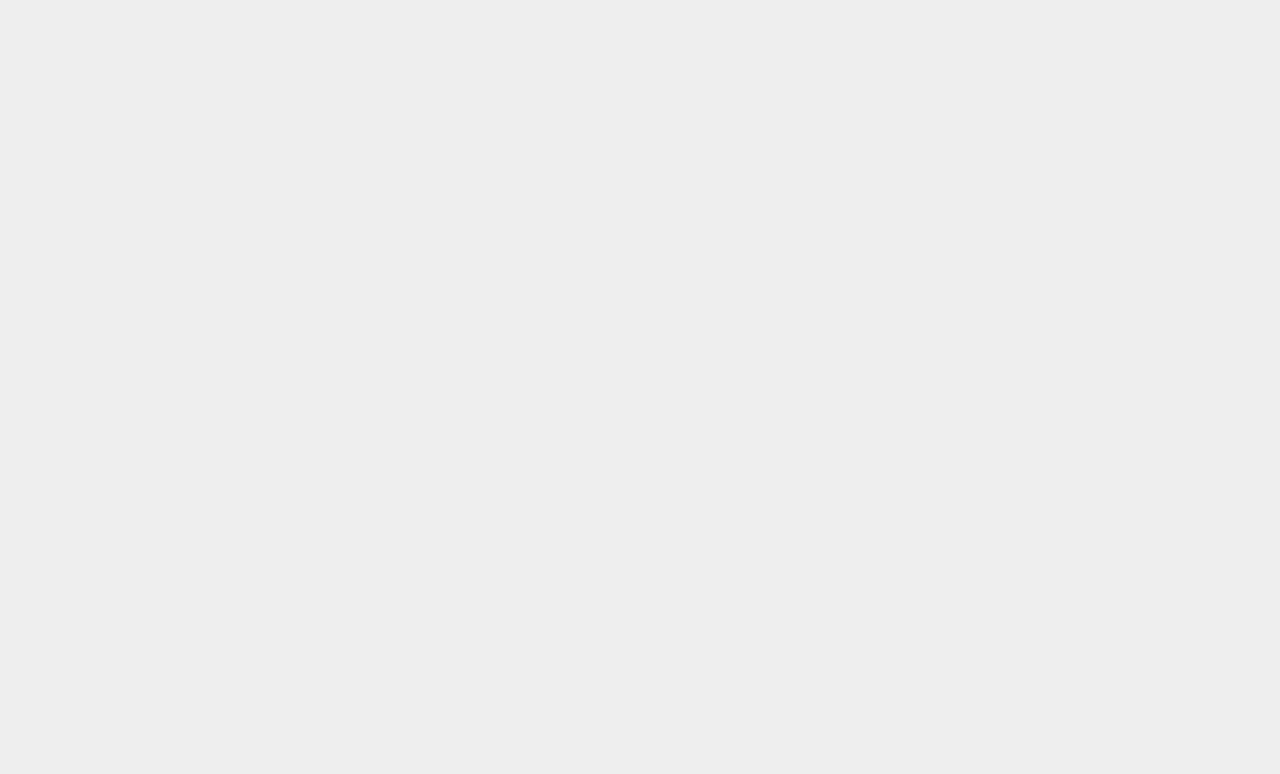
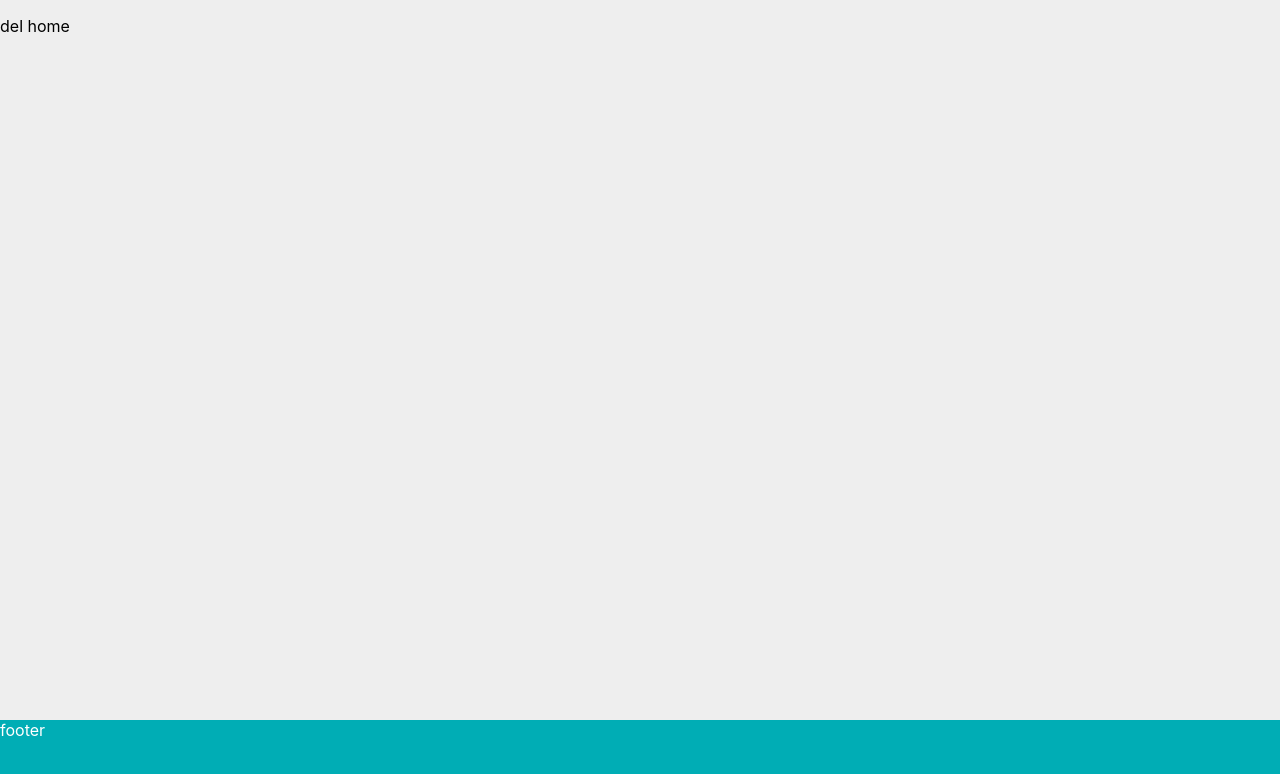
Before and after one commit to e-commerce-henry/client-pf-e-commerce, a React (Create React App) app: page / in a window 1280 px wide. Shown: the top 774 px of the page. Built offline with nearby package versions, Linux system fonts and the light colour scheme.

Commit message:
cambio en App

```diff
--- a/src/App.js
+++ b/src/App.js
@@ -1,16 +1,17 @@
 import React from 'react';
 import './App.css';
 import { Routes, Route } from "react-router-dom";
+import Home from './components/Home/Home';
 
 function App() {
   return (
-      <div className="App">
+      <>
         <Routes>
-          <Route path="/" />
+          <Route exact path='/' element={<Home />} />
           {/* <Route path="/" element={} />
           <Route path="/" element={} /> */}
         </Routes>
-      </div>
+      </>
   );
 }
 
```
